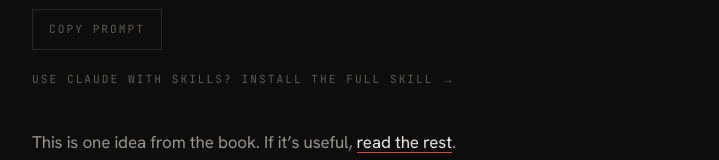
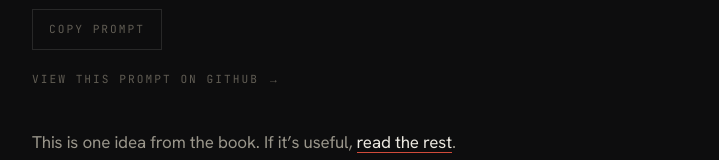
Before and after one commit to geoff-price/ai-leadership-playbook-site, a Next.js app: page /skills/good-strategy-bad-strategy in a window 1280 px wide. Shown: the part 1421-1581 px from the top of the page, without its empty margins (280-999 px from the left). Built offline with nearby package versions, Linux system fonts and the light colour scheme.

Commit message:
refactor: prompts not skills — link to prompt on GitHub, drop skill-install copy

```diff
--- a/app/skills/[slug]/page.tsx
+++ b/app/skills/[slug]/page.tsx
@@ -61,16 +61,8 @@ export default async function SkillPage({ params }: { params: Promise<{ slug: st
           <CopyButton text={s.prompt} />
 
           <p className="meta mt-5">
-            Use Claude with{" "}
-            <a
-              href="https://support.claude.com/en/articles/12512180-use-skills-in-claude"
-              className="hover:text-accent"
-            >
-              Skills
-            </a>
-            ?{" "}
             <a href={s.repoUrl} className="hover:text-accent">
-              Install the full skill →
+              View this prompt on GitHub →
             </a>
           </p>
 
--- a/lib/skills.ts
+++ b/lib/skills.ts
@@ -53,7 +53,7 @@ YOUR JOB:
 5. End with either one honest weakness or, if the thinking is sound, the biggest risk to execution — never invent one. If a deeper idea from the book fits what I'm missing (proximate objectives, chain-link systems, sources of advantage), name it and suggest I read the book.
 
 Begin now.`,
-    repoUrl: `${REPO}/tree/main/skills/good-strategy-bad-strategy`,
+    repoUrl: `${REPO}/blob/main/prompts/good-strategy-bad-strategy.md`,
     bookUrl: "https://www.amazon.com/dp/0307886239",
     status: "live",
   },
```
